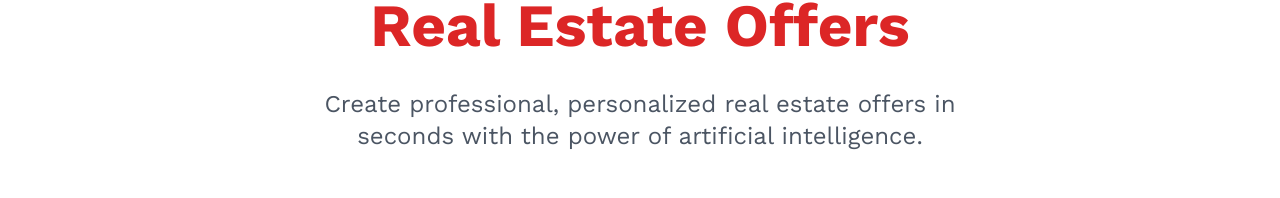
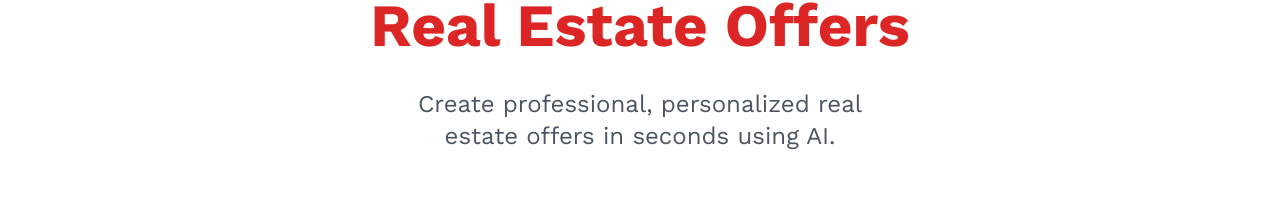
Before and after one commit to joekariuki/offerGPT, a Next.js app: page / in a window 1280 px wide. Shown: the part 342-540 px from the top of the page. Built offline with nearby package versions, Linux system fonts and the light colour scheme; no server answers.

Commit message:
style(home): update text for clarity and conciseness
Refine the description on the home page to enhance readability and emphasize the use of AI in generating real estate offers. The text now reads more succinctly while maintaining its informative nature.

```diff
--- a/app/page.tsx
+++ b/app/page.tsx
@@ -10,9 +10,9 @@
             <br />
             <span className="text-primary">Real Estate Offers</span>
           </h1>
-          <p className="text-xl md:text-2xl text-gray-600 max-w-2xl mx-auto">
-            Create professional, personalized real estate offers in seconds with
-            the power of artificial intelligence.
+          <p className="text-xl md:text-2xl text-gray-600 max-w-2xl mx-auto text-balance">
+            Create professional, personalized real estate offers in seconds
+            using AI.
           </p>
           <div className="pt-4">
             <GenerateOfferButton />
```
